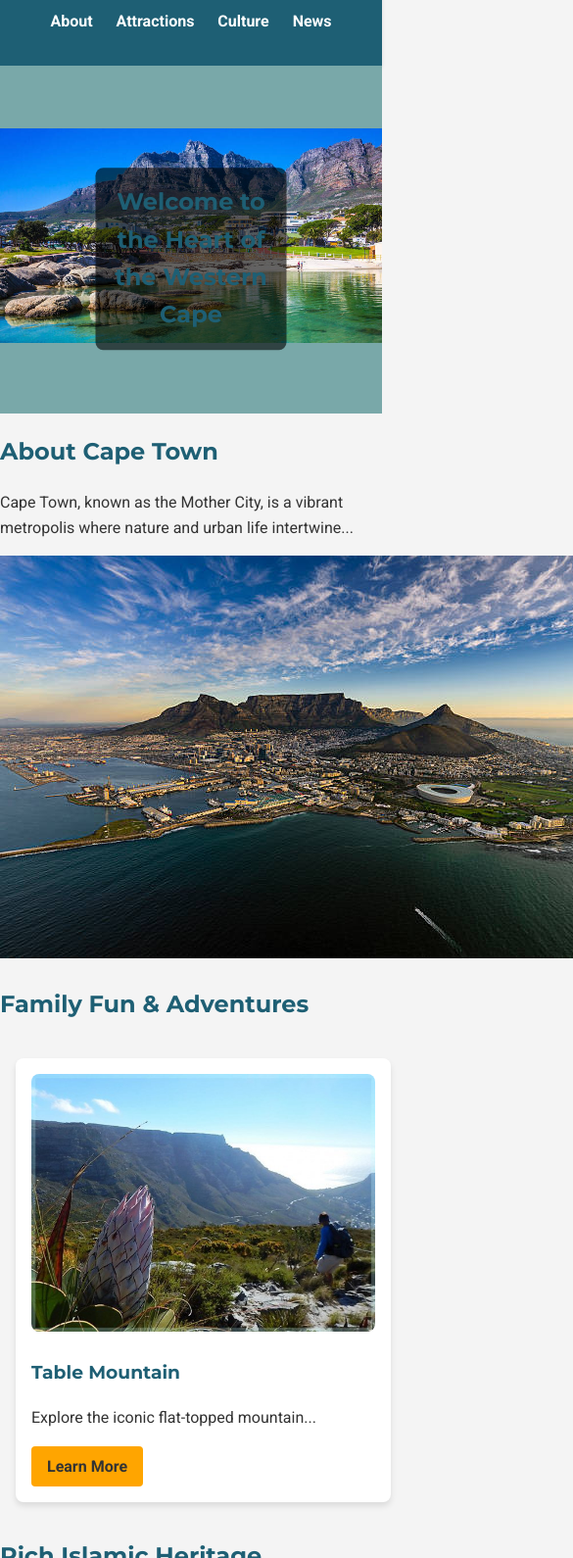
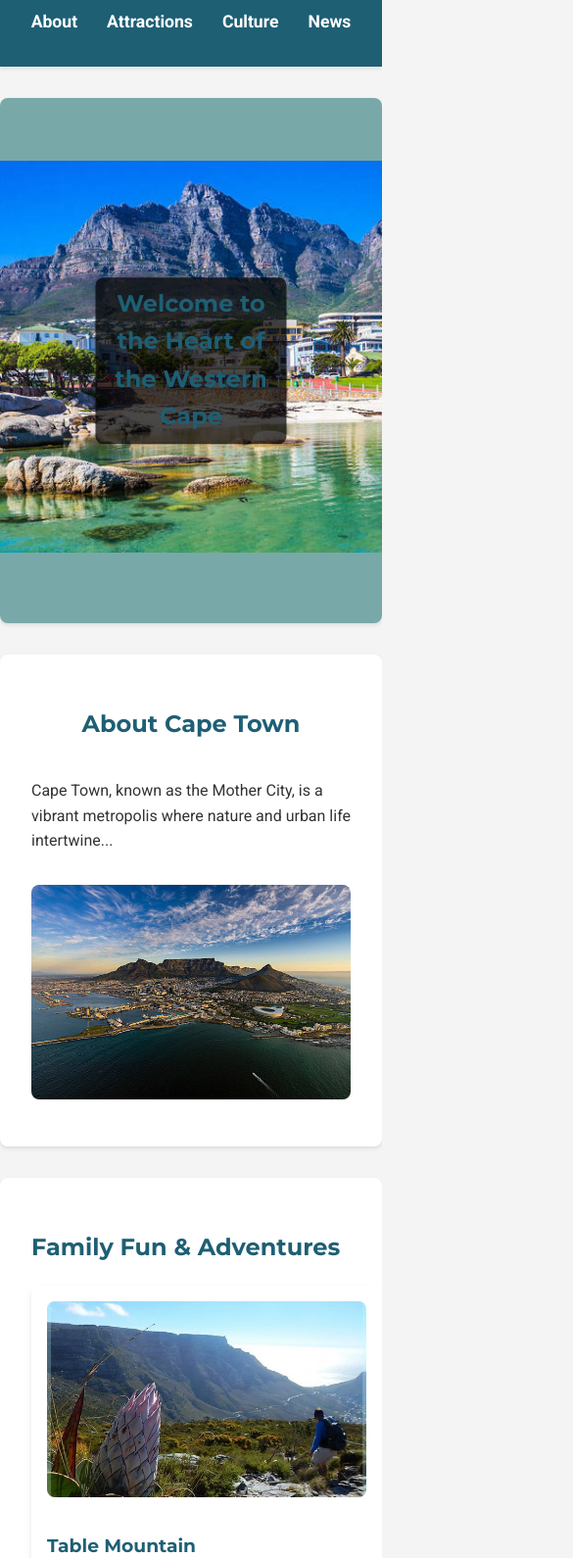
Before and after one commit to Dave-Vermeulen/hometownGlory, a website built with Vite: page index.html in a window 390 px wide. Shown: the part 152-1742 px from the top of the page at 98% size, 585 px wide, since content can reach past the window. Built offline with nearby package versions, Linux system fonts and the light colour scheme.

Commit message:
Update style.css

```diff
--- a/style.css
+++ b/style.css
@@ -15,6 +15,12 @@ body {
     padding: 0;
 }
 
+.container {
+    max-width: 1200px;
+    margin: 0 auto;
+    padding: 0 20px;
+}
+
 h1, h2, h3 {
     font-family: 'Montserrat', sans-serif;
     color: var(--primary-color);
@@ -28,14 +34,23 @@ header {
     box-shadow: 0 2px 4px rgba(0,0,0,0.1);
 }
 
+header h1 {
+    color: white;
+    margin: 0;
+    font-size: 2.5rem;
+    text-shadow: 2px 2px 4px rgba(0,0,0,0.5);
+}
+
 nav ul {
     list-style-type: none;
     padding: 0;
+    display: flex;
+    justify-content: center;
+    margin-top: 1rem;
 }
 
 nav ul li {
-    display: inline;
-    margin: 0 10px;
+    margin: 0 15px;
 }
 
 nav ul li a {
@@ -43,26 +58,38 @@ nav ul li a {
     text-decoration: none;
     font-weight: bold;
     transition: color 0.3s ease;
+    font-size: 1.1rem;
 }
 
 nav ul li a:hover {
     color: var(--secondary-color);
 }
 
+section {
+    margin: 2rem 0;
+    padding: 2rem;
+    background-color: white;
+    border-radius: 8px;
+    box-shadow: 0 2px 4px rgba(0,0,0,0.1);
+}
+
 .flex-container {
     display: flex;
     flex-wrap: wrap;
     justify-content: space-around;
+    gap: 2rem;
 }
 
 .attraction-card {
     background-color: white;
     border-radius: 8px;
     box-shadow: 0 4px 6px rgba(0, 0, 0, 0.1);
-    margin: 1rem;
     padding: 1rem;
-    width: 300px;
+    width: calc(33.333% - 2rem);
+    min-width: 250px;
     transition: transform 0.3s ease;
+    display: flex;
+    flex-direction: column;
 }
 
 .attraction-card:hover {
@@ -71,8 +98,10 @@ nav ul li a:hover {
 
 .attraction-card img {
     width: 100%;
-    height: auto;
+    height: 200px;
+    object-fit: cover;
     border-radius: 8px;
+    margin-bottom: 1rem;
 }
 
 .btn {
@@ -84,11 +113,56 @@ nav ul li a:hover {
     border-radius: 4px;
     transition: background-color 0.3s ease, color 0.3s ease;
     font-weight: bold;
+    text-align: center;
+    margin-top: auto;
 }
 
 .btn:hover {
     background-color: var(--primary-color);
     color: white;
+}
+
+#hero {
+    position: relative;
+    text-align: center;
+    color: white;
+    padding: 4rem 0;
+    background-color: var(--accent-color);
+    overflow: hidden;
+}
+
+#hero img {
+    width: 100%;
+    height: 400px;
+    object-fit: cover;
+}
+
+#hero h2 {
+    position: absolute;
+    top: 50%;
+    left: 50%;
+    transform: translate(-50%, -50%);
+    background-color: rgba(0, 0, 0, 0.7);
+    padding: 1rem 2rem;
+    border-radius: 8px;
+    font-size: 2rem;
+    margin: 0;
+}
+
+.widget-container {
+    display: flex;
+    justify-content: space-around;
+    gap: 2rem;
+    margin-top: 2rem;
+}
+
+#github-widget, #strava-widget {
+    flex: 1;
+    text-align: center;
+    padding: 1rem;
+    background-color: white;
+    border-radius: 8px;
+    box-shadow: 0 2px 4px rgba(0,0,0,0.1);
 }
 
 footer {
@@ -99,42 +173,8 @@ footer {
     margin-top: 2rem;
 }
 
-#hero {
-    position: relative;
-    text-align: center;
-    color: white;
-    padding: 4rem 0;
-    background-color: var(--accent-color);
-}
-
-#hero img {
-    width: 100%;
-    height: auto;
-    object-fit: cover;
-}
-
-#hero h2 {
-    position: absolute;
-    top: 50%;
-    left: 50%;
-    transform: translate(-50%, -50%);
-    background-color: rgba(0, 0, 0, 0.6);
-    padding: 1rem;
-    border-radius: 8px;
-}
-
-.widget-container {
-    display: flex;
-    justify-content: space-around;
-    margin-top: 2rem;
-}
-
-#github-widget, #strava-widget {
-    text-align: center;
-    padding: 1rem;
-    background-color: white;
-    border-radius: 8px;
-    box-shadow: 0 2px 4px rgba(0,0,0,0.1);
+#resume-btn {
+    margin-top: 1rem;
 }
 
 /* Responsive design */
@@ -145,7 +185,7 @@ footer {
     }
 
     .attraction-card {
-        width: 90%;
+        width: 100%;
     }
 
     .widget-container {
@@ -155,4 +195,37 @@ footer {
     #github-widget, #strava-widget {
         margin-bottom: 1rem;
     }
+
+    #hero h2 {
+        font-size: 1.5rem;
+        padding: 0.5rem 1rem;
+    }
 }
+
+/* Additional styles for content images */
+.content-image {
+    max-width: 100%;
+    height: auto;
+    border-radius: 8px;
+    margin: 1rem 0;
+}
+
+#about, #culture, #news {
+    display: flex;
+    flex-direction: column;
+    align-items: center;
+}
+
+#about img, #culture img, #news img {
+    width: 100%;
+    max-width: 600px;
+    height: auto;
+    object-fit: cover;
+    border-radius: 8px;
+    margin: 1rem 0;
+}
+
+#news article {
+    width: 100%;
+    max-width: 800px;
+}
```
